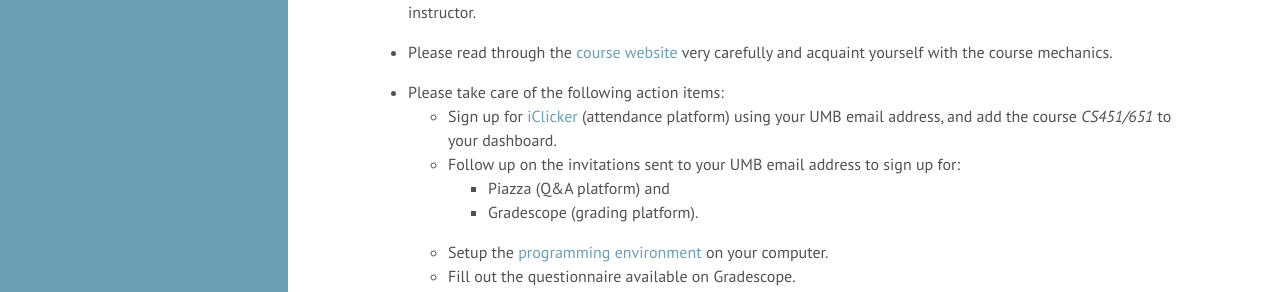
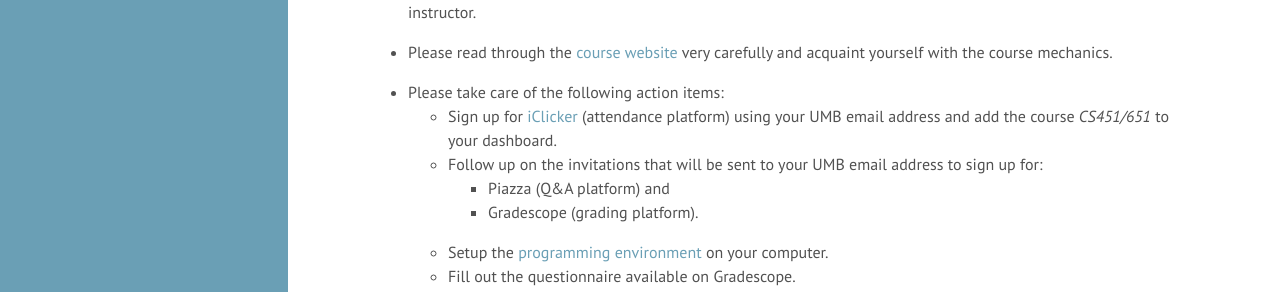
Before and after one commit to swamiiyer/swamiiyer.github.io, a Jekyll site: the page built from _pages/cs451/index.md, in a window 1280 px wide and 1016 px high. Shown: the part 304-596 px from the top of the window. Built offline with Jekyll 4.4.1, drawn with Linux system fonts in a browser that asks for light colours.

Commit message:
minor changes

```diff
--- a/_pages/cs451/index.md
+++ b/_pages/cs451/index.md
@@ -16,8 +16,8 @@ Welcome to the Compilers (CS451/651) course I will be teaching this semester!
 - Please read through the [course website](/cs451/) very carefully and acquaint yourself with the course mechanics.
 
 - Please take care of the following action items:
-  - Sign up for [iClicker](https://app.reef-education.com/\#/account/create iClicker) (attendance platform) using your UMB email address, and add the course *CS451/651* to your dashboard.
-  - Follow up on the invitations sent to your UMB email address to sign up for:
+  - Sign up for [iClicker](https://app.reef-education.com/\#/account/create iClicker) (attendance platform) using your UMB email address and add the course *CS451/651* to your dashboard.
+  - Follow up on the invitations that will be sent to your UMB email address to sign up for:
       - Piazza (Q&A platform) and
       - Gradescope (grading platform).
   - Setup the [programming environment](https://www.cs.umb.edu/~siyer/teaching/cs451/cc_programming_environment_setup.pdf) on your computer.
```
Also changed, not shown: _pages/cs110/course_info.md (+1 -1 lines), _pages/cs110/index.md (+1 -1 lines), _pages/cs210/index.md (+1 -1 lines).
